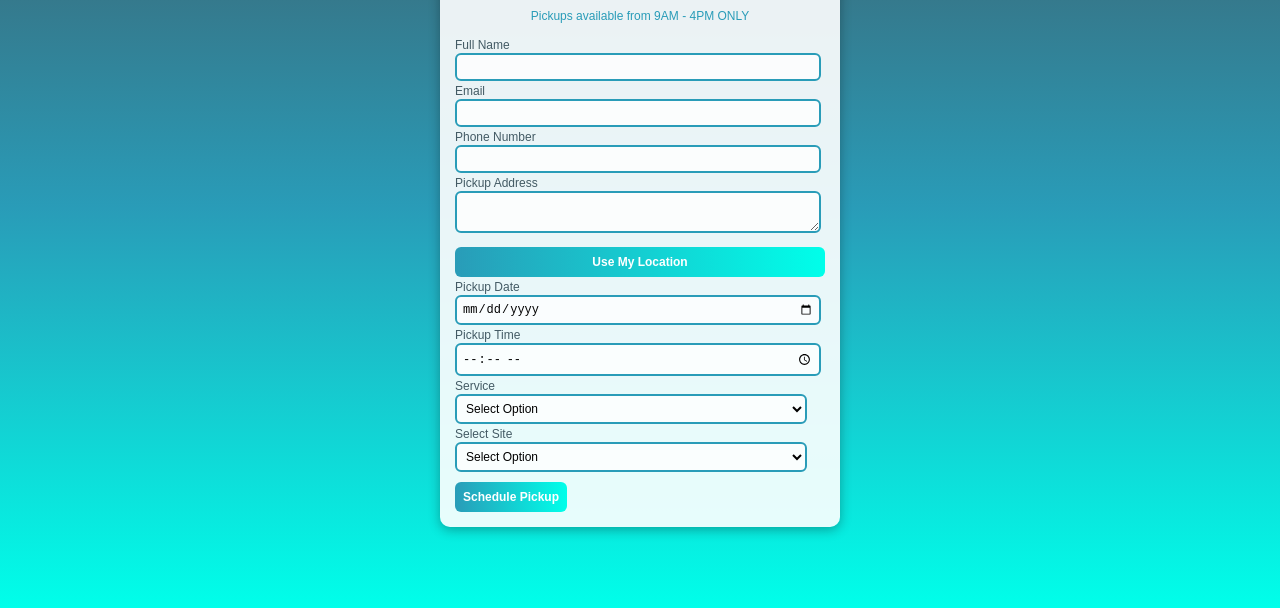
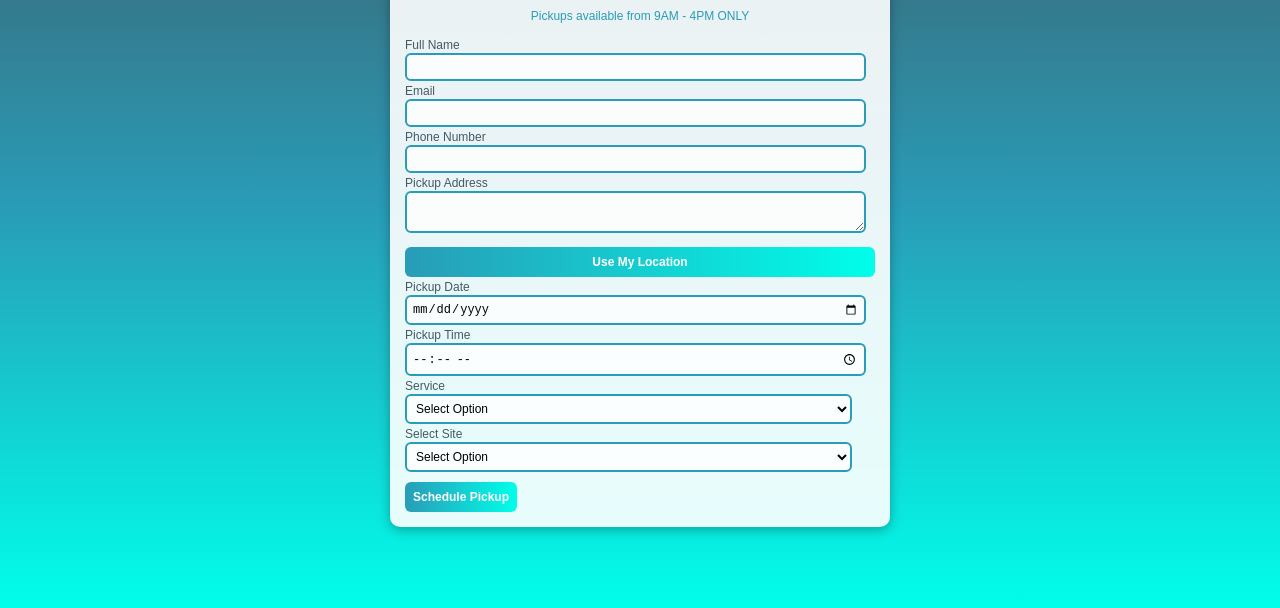
Before and after one commit to pindropzm/pindrop-html, a plain HTML site: page schedule.html in a window 1280 px wide. Shown: the part 192-800 px from the top of the page. Drawn offline with Linux system fonts and the light colour scheme.

Commit message:
text area

```diff
--- a/schedule.html
+++ b/schedule.html
@@ -22,7 +22,7 @@
         /* Container */
         .container {
             width: 90%; /* Makes container responsive */
-            max-width: 400px; /* Limit maximum width */
+            max-width: 500px; /* Limit maximum width */
             background: rgba(255, 255, 255, 0.9);
             padding: 15px;
             border-radius: 10px;
```
